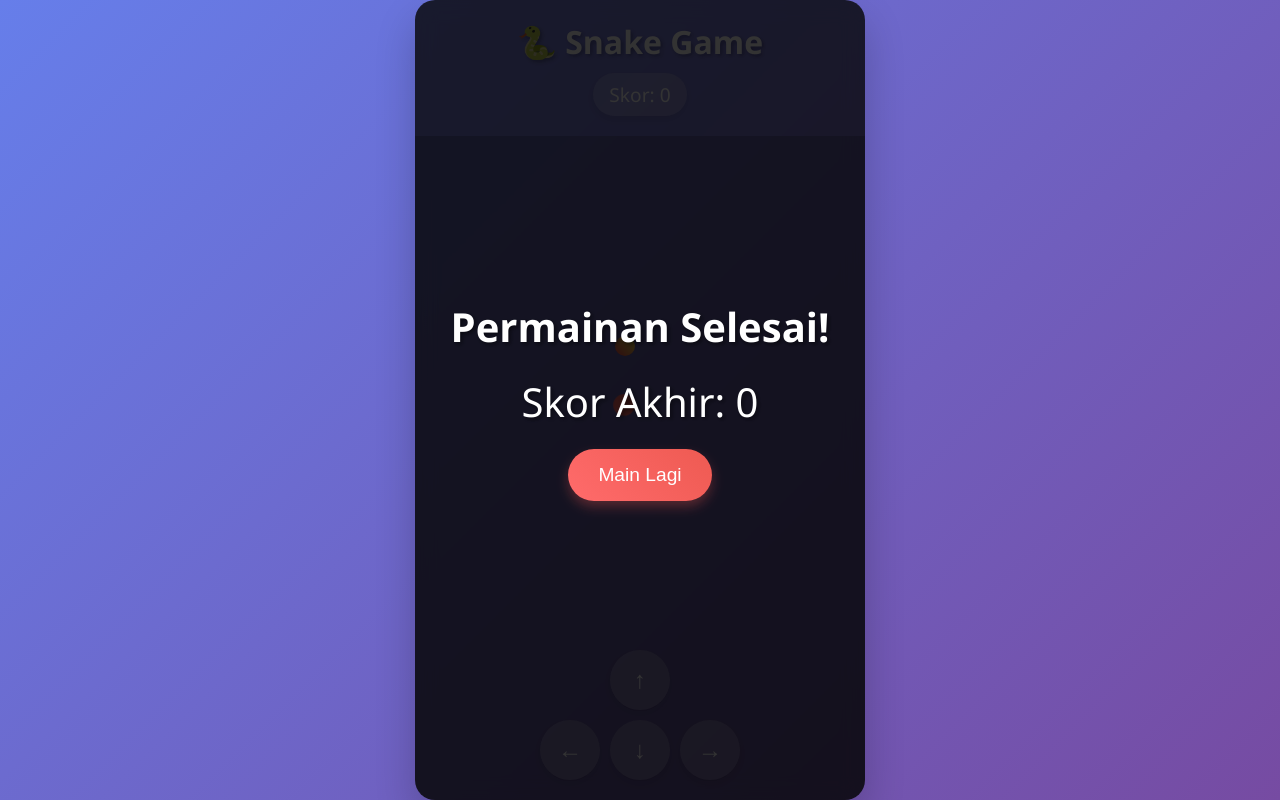
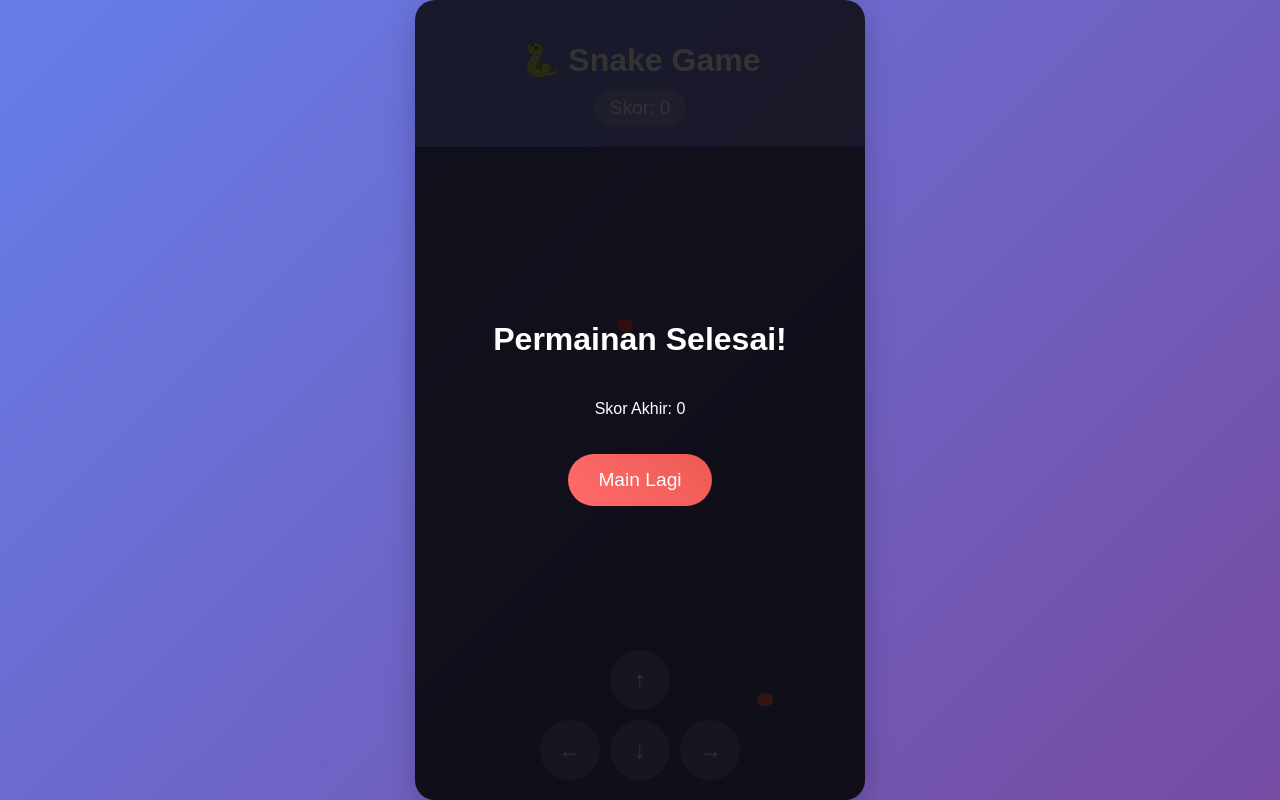
Before and after one commit to annas12/lp3, a plain HTML site: page bolang.html in a window 1280 px wide. Drawn offline with Linux system fonts and the light colour scheme.

Commit message:
Update bolang.html

```diff
--- a/bolang.html
+++ b/bolang.html
@@ -5,33 +5,25 @@
     <meta name="viewport" content="width=device-width, initial-scale=1.0">
     <title>Snake Game Mobile</title>
     <style>
-        * {
+        body {
             margin: 0;
             padding: 0;
-            box-sizing: border-box;
-            touch-action: manipulation;
-        }
-
-        body {
-            font-family: 'Segoe UI', Tahoma, Geneva, Verdana, sans-serif;
             background: linear-gradient(135deg, #667eea 0%, #764ba2 100%);
-            height: 100vh;
+            font-family: Arial, sans-serif;
             display: flex;
             justify-content: center;
             align-items: center;
-            overflow: hidden;
+            min-height: 100vh;
         }
 
         .game-container {
+            width: 100%;
+            max-width: 450px;
+            aspect-ratio: 9/16;
+            background: rgba(255, 255, 255, 0.1);
+            border-radius: 20px;
+            box-shadow: 0 10px 30px rgba(0,0,0,0.2);
             position: relative;
-            width: 100vw;
-            height: 100vh;
-            max-width: 450px;
-            max-height: 800px;
-            background: rgba(255, 255, 255, 0.1);
-            backdrop-filter: blur(10px);
-            border-radius: 20px;
-            box-shadow: 0 20px 40px rgba(0, 0, 0, 0.2);
             overflow: hidden;
         }
 
@@ -43,9 +35,7 @@
 
         .game-title {
             font-size: 2rem;
-            font-weight: bold;
             margin-bottom: 10px;
-            text-shadow: 2px 2px 4px rgba(0, 0, 0, 0.3);
         }
 
         .score-display {
@@ -54,36 +44,13 @@
             padding: 8px 16px;
             border-radius: 50px;
             display: inline-block;
-            box-shadow: 0 4px 8px rgba(0, 0, 0, 0.1);
         }
 
-        .game-canvas {
+        #gameCanvas {
             width: 100%;
             height: calc(100% - 120px);
             background: rgba(0, 0, 0, 0.2);
             position: relative;
-            overflow: hidden;
-        }
-
-        .snake-segment {
-            position: absolute;
-            width: 20px;
-            height: 20px;
-            border-radius: 50%;
-            transition: all 0.1s ease;
-        }
-
-        .food {
-            position: absolute;
-            width: 18px;
-            height: 18px;
-            border-radius: 50%;
-            animation: pulse 1s infinite alternate;
-        }
-
-        @keyframes pulse {
-            from { transform: scale(1); }
-            to { transform: scale(1.2); }
         }
 
         .control-panel {
@@ -109,8 +76,7 @@
             display: flex;
             justify-content: center;
             align-items: center;
-            transition: all 0.2s ease;
-            box-shadow: 0 4px 8px rgba(0, 0, 0, 0.1);
+            transition: all 0.2s;
         }
 
         .control-btn:active {
@@ -129,14 +95,7 @@
             justify-content: center;
             align-items: center;
             flex-direction: column;
-            z-index: 10;
-        }
-
-        .game-over-text {
             color: white;
-            font-size: 2.5rem;
-            margin-bottom: 20px;
-            text-shadow: 2px 2px 4px rgba(0, 0, 0, 0.5);
         }
 
         .restart-btn {
@@ -147,23 +106,7 @@
             border-radius: 50px;
             font-size: 1.2rem;
             cursor: pointer;
-            transition: all 0.3s ease;
-            box-shadow: 0 6px 12px rgba(238, 90, 82, 0.3);
-        }
-
-        .restart-btn:hover {
-            transform: translateY(-2px);
-            box-shadow: 0 8px 16px rgba(238, 90, 82, 0.4);
-        }
-
-        /* Responsive adjustments */
-        @media (max-aspect-ratio: 9/16) {
-            .game-container {
-                width: 100vh;
-                height: 100vw;
-                max-width: none;
-                max-height: none;
-            }
+            margin-top: 20px;
         }
     </style>
 </head>
@@ -174,9 +117,7 @@
             <div class="score-display">Skor: <span id="score">0</span></div>
         </div>
 
-        <div class="game-canvas" id="gameCanvas">
-            <!-- Snake segments will be added dynamically -->
-        </div>
+        <canvas id="gameCanvas"></canvas>
 
         <div class="control-panel">
             <div></div>
@@ -188,189 +129,177 @@
         </div>
 
         <div class="game-over" id="gameOverScreen">
-            <h2 class="game-over-text">Permainan Selesai!</h2>
-            <p class="game-over-text">Skor Akhir: <span id="finalScore">0</span></p>
+            <h2 style="font-size: 2rem;">Permainan Selesai!</h2>
+            <p>Skor Akhir: <span id="finalScore">0</span></p>
             <button class="restart-btn" onclick="restartGame()">Main Lagi</button>
         </div>
     </div>
 
     <script>
-        class SnakeGame {
-            constructor() {
-                this.canvas = document.getElementById('gameCanvas');
-                this.ctx = this.canvas;
-                this.scoreElement = document.getElementById('score');
-                this.finalScoreElement = document.getElementById('finalScore');
-                this.gameOverScreen = document.getElementById('gameOverScreen');
+        const canvas = document.getElementById('gameCanvas');
+        const ctx = canvas.getContext('2d');
+        const scoreElement = document.getElementById('score');
+        const finalScoreElement = document.getElementById('finalScore');
+        const gameOverScreen = document.getElementById('gameOverScreen');
 
-                this.gridSize = 20;
-                this.tileCount = 20;
-                this.snake = [{x: 10, y: 10}];
-                this.food = {x: 15, y: 15};
-                this.dx = 0;
-                this.dy = 0;
-                this.score = 0;
-                this.gameRunning = true;
-                this.speed = 150;
-
-                this.initializeGame();
-                this.setupControls();
-                this.gameLoop();
+        // Set canvas size
+        function resizeCanvas() {
+            const containerWidth = canvas.parentElement.clientWidth;
+            const containerHeight = canvas.parentElement.clientHeight;
+            canvas.width = containerWidth;
+            canvas.height = containerHeight;
         }
 
-            initializeGame() {
-                // Setup canvas size
-                this.canvas.style.width = '100%';
-                this.canvas.style.height = '100%';
-                this.canvas.style.position = 'relative';
+        resizeCanvas();
+        window.addEventListener('resize', resizeCanvas);
 
-                // Create initial food
-                this.generateFood();
+        // Game variables
+        const gridSize = 20;
+        let snake = [{x: 10, y: 10}];
+        let food = {x: 15, y: 15};
+        let dx = 0;
+        let dy = 0;
+        let score = 0;
+        let gameRunning = true;
+        let speed = 150;
+
+        // Initialize game
+        function initGame() {
+            generateFood();
+            gameLoop();
         }
 
-            generateFood() {
-                this.food = {
-                    x: Math.floor(Math.random() * this.tileCount),
-                    y: Math.floor(Math.random() * this.tileCount)
+        // Generate food at random position
+        function generateFood() {
+            food = {
+                x: Math.floor(Math.random() * (canvas.width / gridSize)),
+                y: Math.floor(Math.random() * (canvas.height / gridSize))
             };
 
             // Make sure food doesn't spawn on snake
-                for (let segment of this.snake) {
-                    if (segment.x === this.food.x && segment.y === this.food.y) {
-                        this.generateFood();
+            for (let segment of snake) {
+                if (segment.x === food.x && segment.y === food.y) {
+                    generateFood();
                     return;
                 }
             }
         }
 
-            setupControls() {
-                // Touch controls
-                document.getElementById('upBtn').addEventListener('touchstart', () => this.changeDirection(0, -1));
-                document.getElementById('downBtn').addEventListener('touchstart', () => this.changeDirection(0, 1));
-                document.getElementById('leftBtn').addEventListener('touchstart', () => this.changeDirection(-1, 0));
-                document.getElementById('rightBtn').addEventListener('touchstart', () => this.changeDirection(1, 0));
+        // Control handlers
+        document.getElementById('upBtn').addEventListener('click', () => changeDirection(0, -1));
+        document.getElementById('downBtn').addEventListener('click', () => changeDirection(0, 1));
+        document.getElementById('leftBtn').addEventListener('click', () => changeDirection(-1, 0));
+        document.getElementById('rightBtn').addEventListener('click', () => changeDirection(1, 0));
 
-                // Keyboard controls
-                document.addEventListener('keydown', (e) => {
-                    switch(e.key) {
-                        case 'ArrowUp':
-                            this.changeDirection(0, -1);
-                            break;
-                        case 'ArrowDown':
-                            this.changeDirection(0, 1);
-                            break;
-                        case 'ArrowLeft':
-                            this.changeDirection(-1, 0);
-                            break;
-                        case 'ArrowRight':
-                            this.changeDirection(1, 0);
-                            break;
+        // Change direction
+        function changeDirection(newDx, newDy) {
+            if ((newDx === -dx && newDy === 0) || (newDy === -dy && newDx === 0)) {
+                return;
             }
-                });
+            dx = newDx;
+            dy = newDy;
         }
 
-            changeDirection(dx, dy) {
-                // Prevent reversing direction
-                if ((dx === -this.dx && dy === 0) || (dy === -this.dy && dx === 0)) {
-                    return;
-                }
-                this.dx = dx;
-                this.dy = dy;
-            }
+        // Move snake
+        function moveSnake() {
+            const head = {x: snake[0].x + dx, y: snake[0].y + dy};
 
-            moveSnake() {
-                const head = {x: this.snake[0].x + this.dx, y: this.snake[0].y + this.dy};
-
-                // Check wall collision
-                if (head.x < 0 || head.x >= this.tileCount || head.y < 0 || head.y >= this.tileCount) {
-                    this.endGame();
+            // Wall collision
+            if (head.x < 0 || head.x >= canvas.width / gridSize ||
+                head.y < 0 || head.y >= canvas.height / gridSize) {
+                endGame();
                 return;
             }
 
-                // Check self collision
-                for (let segment of this.snake) {
+            // Self collision
+            for (let segment of snake) {
                 if (head.x === segment.x && head.y === segment.y) {
-                        this.endGame();
+                    endGame();
                     return;
                 }
             }
 
-                this.snake.unshift(head);
+            snake.unshift(head);
 
-                // Check food collision
-                if (head.x === this.food.x && head.y === this.food.y) {
-                    this.score += 10;
-                    this.scoreElement.textContent = this.score;
-                    this.generateFood();
+            // Food collision
+            if (head.x === food.x && head.y === food.y) {
+                score += 10;
+                scoreElement.textContent = score;
+                generateFood();
 
-                    // Increase speed slightly
-                    if (this.speed > 80) {
-                        this.speed -= 2;
+                if (speed > 80) {
+                    speed -= 2;
                 }
             } else {
-                    this.snake.pop();
+                snake.pop();
             }
         }
 
-            drawGame() {
+        // Draw everything
+        function draw() {
             // Clear canvas
-                this.canvas.innerHTML = '';
+            ctx.fillStyle = 'rgba(0, 0, 0, 0.2)';
+            ctx.fillRect(0, 0, canvas.width, canvas.height);
 
             // Draw food
-                const foodElement = document.createElement('div');
-                foodElement.className = 'food';
-                foodElement.style.left = `${this.food.x * this.gridSize}px`;
-                foodElement.style.top = `${this.food.y * this.gridSize}px`;
-                foodElement.style.background = 'linear-gradient(45deg, #ff6b6b, #ee5a52)';
-                this.canvas.appendChild(foodElement);
+            ctx.fillStyle = '#ff6b6b';
+            ctx.beginPath();
+            ctx.arc(
+                food.x * gridSize + gridSize/2,
+                food.y * gridSize + gridSize/2,
+                gridSize/2 - 2,
+                0,
+                2 * Math.PI
+            );
+            ctx.fill();
 
             // Draw snake
-                this.snake.forEach((segment, index) => {
-                    const segmentElement = document.createElement('div');
-                    segmentElement.className = 'snake-segment';
-
-                    // Gradient effect based on position
+            snake.forEach((segment, index) => {
                 const hue = (index * 30) % 360;
-                    segmentElement.style.background = `linear-gradient(45deg, hsl(${hue}, 80%, 60%), hsl(${hue + 60}, 80%, 60%))`;
-
-                    segmentElement.style.left = `${segment.x * this.gridSize}px`;
-                    segmentElement.style.top = `${segment.y * this.gridSize}px`;
-
-                    this.canvas.appendChild(segmentElement);
+                ctx.fillStyle = `hsl(${hue}, 80%, 60%)`;
+                ctx.beginPath();
+                ctx.arc(
+                    segment.x * gridSize + gridSize/2,
+                    segment.y * gridSize + gridSize/2,
+                    gridSize/2 - 2,
+                    0,
+                    2 * Math.PI
+                );
+                ctx.fill();
             });
         }
 
-            endGame() {
-                this.gameRunning = false;
-                this.finalScoreElement.textContent = this.score;
-                this.gameOverScreen.style.display = 'flex';
+        // End game
+        function endGame() {
+            gameRunning = false;
+            finalScoreElement.textContent = score;
+            gameOverScreen.style.display = 'flex';
         }
 
-            restartGame() {
-                this.snake = [{x: 10, y: 10}];
-                this.dx = 0;
-                this.dy = 0;
-                this.score = 0;
-                this.scoreElement.textContent = '0';
-                this.speed = 150;
-                this.gameRunning = true;
-                this.gameOverScreen.style.display = 'none';
-                this.generateFood();
+        // Restart game
+        function restartGame() {
+            snake = [{x: 10, y: 10}];
+            dx = 0;
+            dy = 0;
+            score = 0;
+            scoreElement.textContent = '0';
+            speed = 150;
+            gameRunning = true;
+            gameOverScreen.style.display = 'none';
+            generateFood();
         }
 
-            gameLoop() {
-                if (this.gameRunning) {
-                    this.moveSnake();
-                    this.drawGame();
-                }
-                setTimeout(() => this.gameLoop(), this.speed);
+        // Game loop
+        function gameLoop() {
+            if (gameRunning) {
+                moveSnake();
+                draw();
+                setTimeout(gameLoop, speed);
             }
         }
 
-        // Start the game when page loads
-        window.addEventListener('load', () => {
-            new SnakeGame();
-        });
+        // Start the game
+        initGame();
     </script>
 </body>
 </html>
```
Lines whose indentation alone changed are shown as unchanged.
